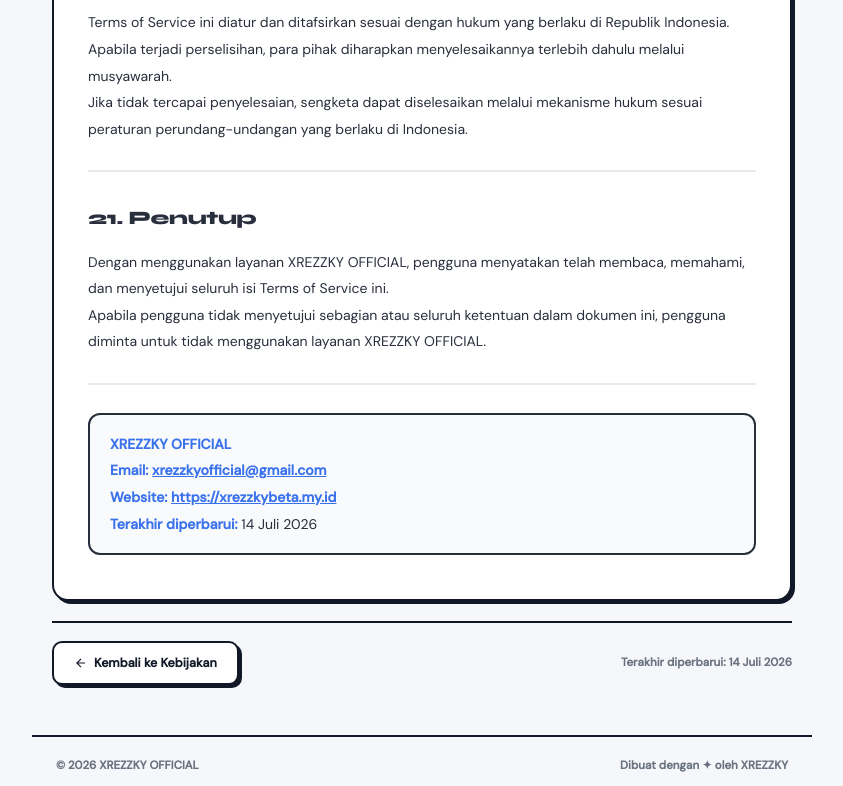
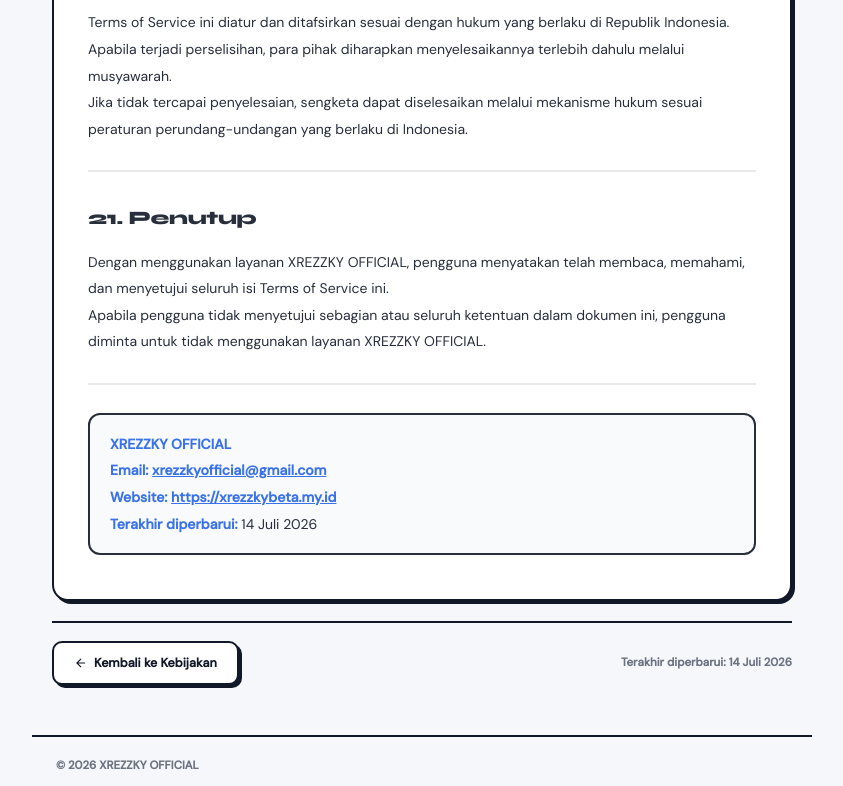
Before and after one commit to xrezzky/Official-Portofolio, a website: page terms.html in a window 1280 px wide. Shown: the part 8167-8953 px from the top of the page, without its empty margins (218-1061 px from the left). Drawn offline with Linux system fonts and the light colour scheme.

Commit message:
Update terms.html

```diff
--- a/terms.html
+++ b/terms.html
@@ -446,7 +446,6 @@ html[data-theme="dark"] .legal-content .prose .service-list .svc-item{background
 
 <div class="footer">
   <span>© 2026 XREZZKY OFFICIAL</span>
-  <span>Dibuat dengan ✦ oleh XREZZKY</span>
 </div>
 
 <script>
```
